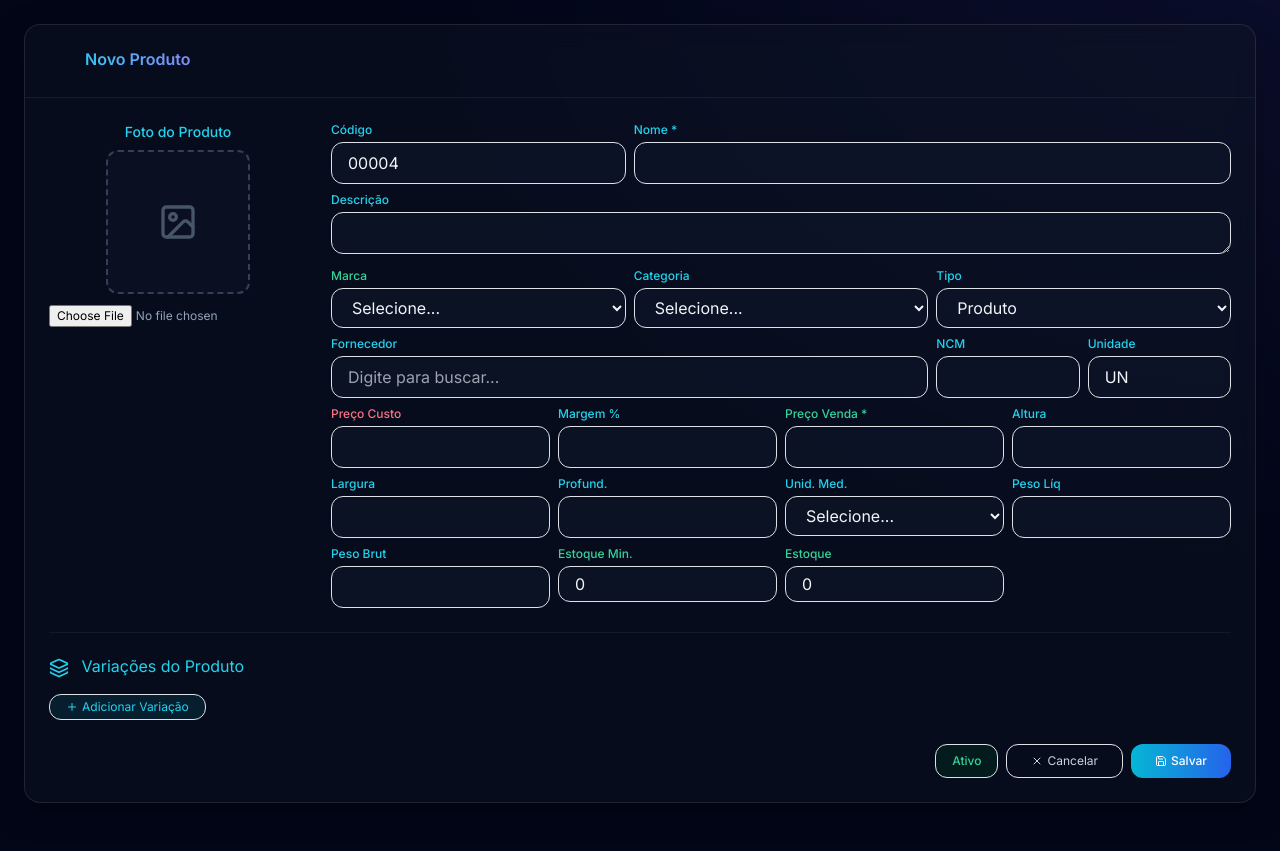
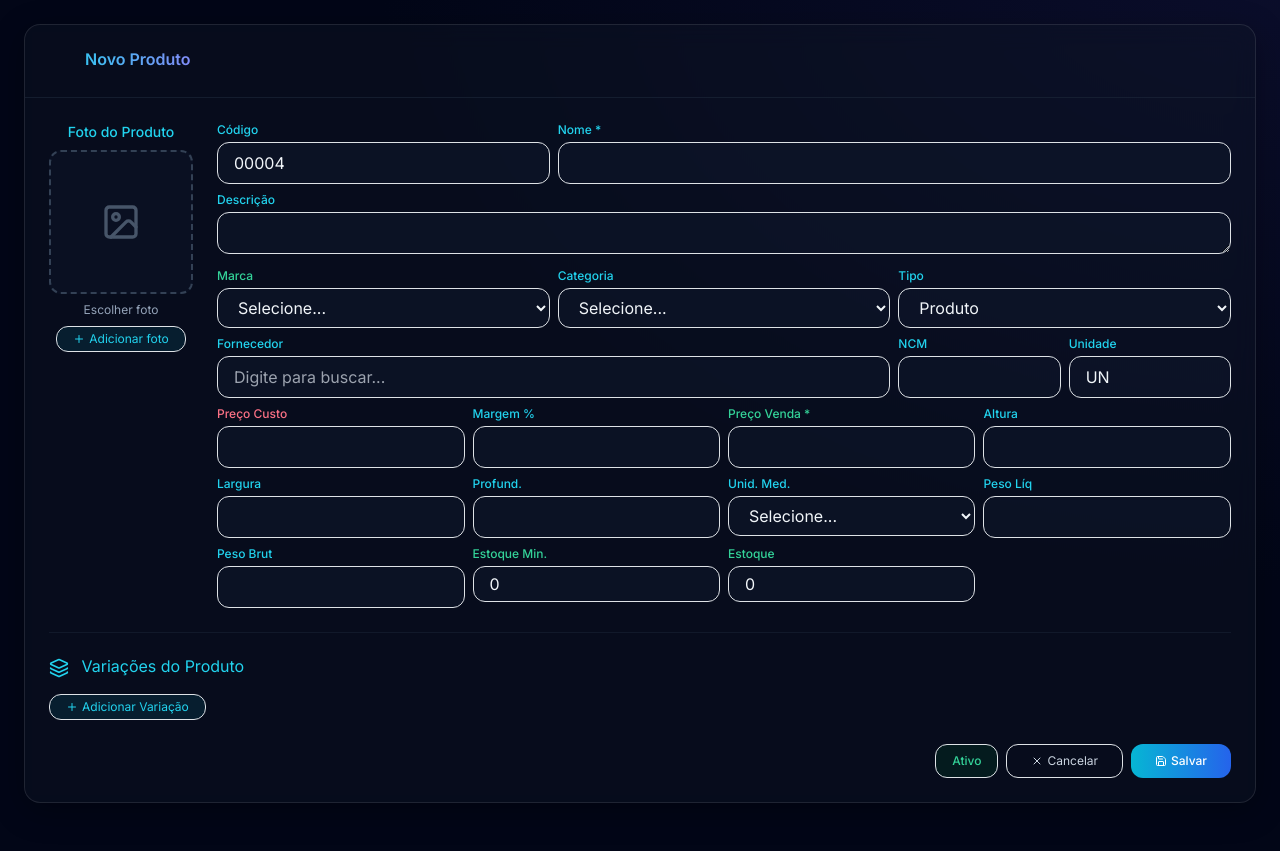
Before and after one commit to machado3-lang/controle-comercial, a FastAPI app: page /produtos/novo in a window 1280 px wide. Shown: the part 73-924 px from the top of the page. Run offline with FastAPI, Linux system fonts and the light colour scheme; data comes from the database, SQL or seed files in the repository; some libraries are stand-ins or nearby versions.

Commit message:
Add foto preview and multiple photos support to produtos form

```diff
--- a/templates/produtos/form.html
+++ b/templates/produtos/form.html
@@ -11,14 +11,20 @@
         <div class="flex flex-col md:flex-row gap-4">
             <div class="text-center">
                 <label class="block text-sm font-medium text-cyan-400 mb-2">Foto do Produto</label>
-                <div class="border-2 border-dashed border-slate-700 rounded-xl w-36 h-36 flex items-center justify-center mb-2 bg-slate-900/50 mx-auto">
+                <div class="border-2 border-dashed border-slate-700 rounded-xl w-36 h-36 flex items-center justify-center mb-2 bg-slate-900/50 mx-auto cursor-pointer" id="fotoPreviewContainer" onclick="document.getElementById('fotoInput').click()">
                     {% if produto and produto.foto %}
-                        <img src="{{ produto.foto }}" class="max-h-32 max-w-32 object-contain rounded">
+                        <img src="{{ produto.foto }}" class="max-h-32 max-w-32 object-contain rounded" id="fotoPreviewImg">
+                        <i data-lucide="image" class="w-10 h-10 text-slate-600 hidden" id="fotoPlaceholderIcon"></i>
                     {% else %}
-                        <i data-lucide="image" class="w-10 h-10 text-slate-600"></i>
+                        <i data-lucide="image" class="w-10 h-10 text-slate-600" id="fotoPlaceholderIcon"></i>
+                        <img src="" class="max-h-32 max-w-32 object-contain rounded hidden" id="fotoPreviewImg">
                     {% endif %}
                 </div>
-                <input type="file" class="text-xs text-slate-400" name="foto" accept="image/*">
+                <input type="file" class="hidden" name="foto" accept="image/*" id="fotoInput" onchange="previewFoto(this)">
+                <label class="block text-xs text-slate-400 mb-2" id="fotoLabel">{% if produto and produto.foto %}Alterar foto{% else %}Escolher foto{% endif %}</label>
+                <button type="button" class="flex items-center mx-auto px-3 py-1 text-xs bg-cyan-950/50 text-cyan-400 border border-cyan-800/50 rounded-xl hover:bg-cyan-900/50 transition" onclick="document.getElementById('fotoInput').click()"><i data-lucide="plus" class="w-3 h-3 me-1"></i> Adicionar foto</button>
+                <input type="hidden" name="fotos_extras" id="fotosExtrasJson">
+                <div id="fotosExtrasContainer" class="flex flex-wrap gap-2 mt-2 justify-center"></div>
             </div>
 
             <div class="flex-1">
@@ -444,5 +450,22 @@ document.addEventListener('DOMContentLoaded', function() {
         });
     }
 });
+
+// Preview de foto única
+function previewFoto(input) {
+    const preview = document.getElementById('fotoPreviewImg');
+    const placeholder = document.getElementById('fotoPlaceholderIcon');
+    const label = document.getElementById('fotoLabel');
+    if (input.files && input.files[0]) {
+        const reader = new FileReader();
+        reader.onload = function(e) {
+            preview.src = e.target.result;
+            preview.classList.remove('hidden');
+            placeholder.classList.add('hidden');
+            label.textContent = 'Alterar foto';
+        };
+        reader.readAsDataURL(input.files[0]);
+    }
+}
 </script>
 {% endblock %}
```
